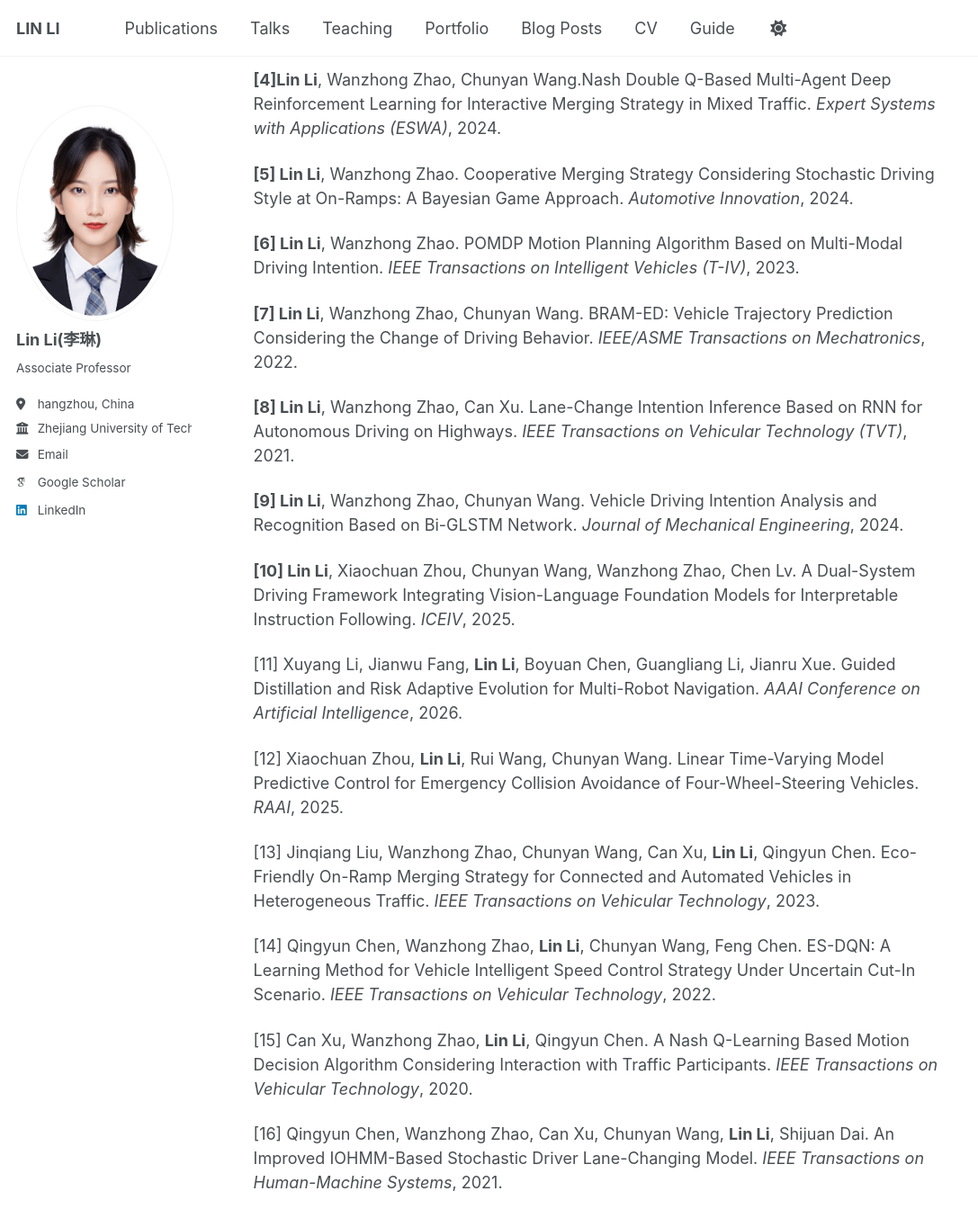
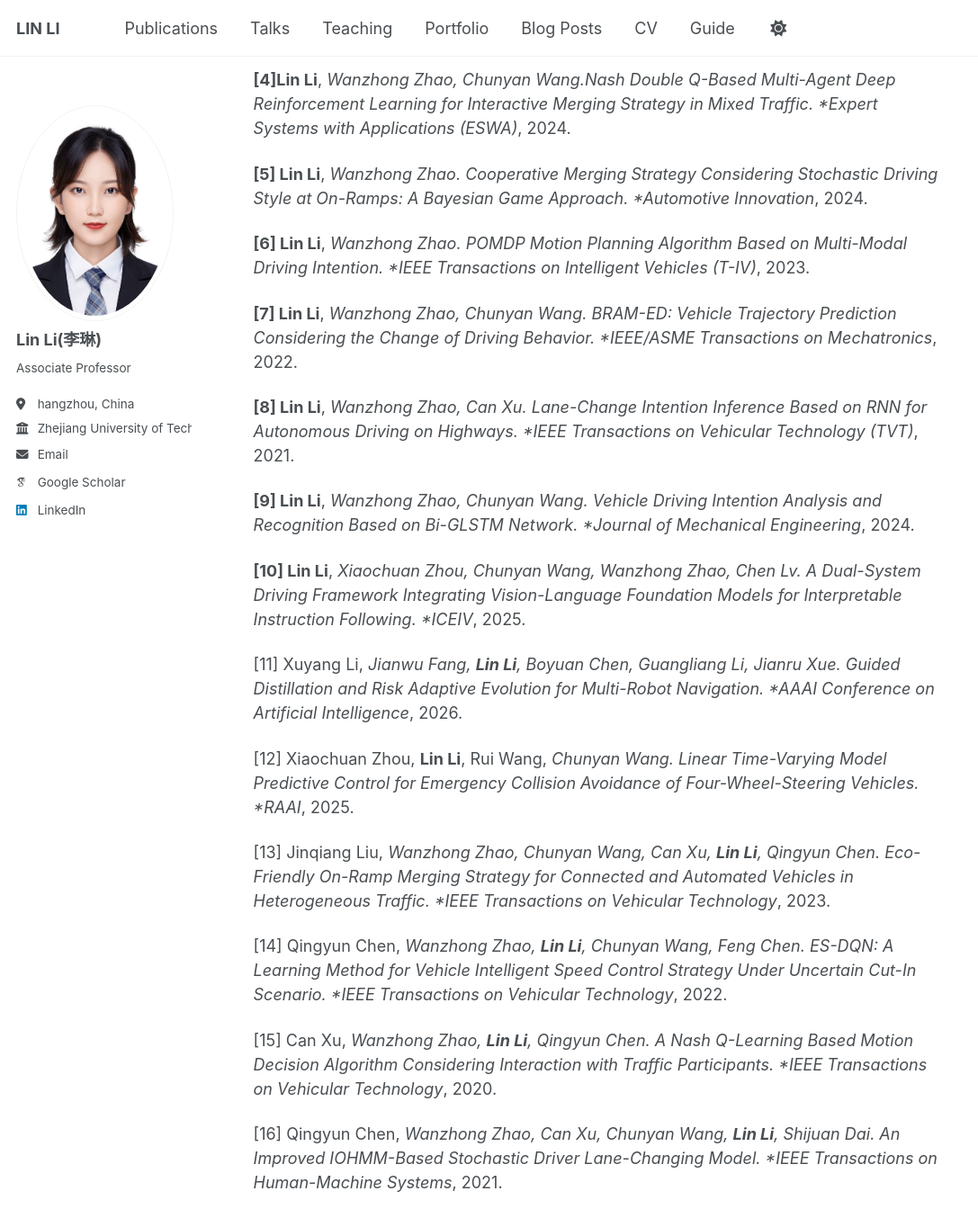
Before and after one commit to lilin96/lilin96a.github.io, a Jekyll site: the page built from _pages/about.md, in a window 1280 px wide and 1400 px high, scrolled down 1059 px. Shown: the top 1364 px of the window at 90% size, without its empty margins (0-1087 px from the left). Built offline with Jekyll 4.4.1, drawn with Linux system fonts in a browser that asks for light colours; some web fonts are replaced; a script bundle is joined from its source files by our own code; library files that are not in the unit come from our copies; some of the changed text lies outside the part shown.

Commit message:
Update about.md

```diff
--- a/_pages/about.md
+++ b/_pages/about.md
@@ -18,34 +18,34 @@
 - Motion Planning
 ## Selected Publications
 
-**[1] Lin Li**, Shuo Cheng, Xiangkun He, Chen Lv. Predictive Risk-Aware MARL-Based Cooperative Driving Strategy for CAVs in Highly Interactive Driving Environments. *IEEE Transactions on Intelligent Transportation Systems (T-ITS)*, 2026.
+**[1] Lin Li**, Shuo Cheng, Xiangkun He, *Chen Lv. Predictive Risk-Aware MARL-Based Cooperative Driving Strategy for CAVs in Highly Interactive Driving Environments. *IEEE Transactions on Intelligent Transportation Systems (T-ITS)*, 2026.
 
-**[2] Lin Li**, Yuxin Cai, Jianwu Fang, Jianru Xue, Chen Lv. COVLM-RL: Critical Object-Oriented Reasoning for Autonomous Driving Using VLM-Guided Reinforcement Learning. *IEEE ITSC 2025* 🏆 **Best Paper Award (First Prize)**
+**[2] Lin Li**, Yuxin Cai, Jianwu Fang, Jianru Xue, *Chen Lv. COVLM-RL: Critical Object-Oriented Reasoning for Autonomous Driving Using VLM-Guided Reinforcement Learning. *IEEE ITSC 2025* 🏆 **Best Paper Award (First Prize)**
 
-**[3] Lin Li**, Runjia Tan, Jianwu Fang, Jianru Xue, Chen Lv. LLM-Augmented Hierarchical Reinforcement Learning for Human-Like Decision Making. *Expert Systems with Applications (ESWA)*, 2025.
+**[3] Lin Li**, Runjia Tan, Jianwu Fang, Jianru Xue, *Chen Lv. LLM-Augmented Hierarchical Reinforcement Learning for Human-Like Decision Making. *Expert Systems with Applications (ESWA)*, 2025.
 
-**[4]Lin Li**, Wanzhong Zhao, Chunyan Wang.Nash Double Q-Based Multi-Agent Deep Reinforcement Learning for Interactive Merging Strategy in Mixed Traffic. *Expert Systems with Applications (ESWA)*, 2024.
+**[4]Lin Li**, *Wanzhong Zhao, Chunyan Wang.Nash Double Q-Based Multi-Agent Deep Reinforcement Learning for Interactive Merging Strategy in Mixed Traffic. *Expert Systems with Applications (ESWA)*, 2024.
 
-**[5] Lin Li**, Wanzhong Zhao. Cooperative Merging Strategy Considering Stochastic Driving Style at On-Ramps: A Bayesian Game Approach. *Automotive Innovation*, 2024.
+**[5] Lin Li**, *Wanzhong Zhao. Cooperative Merging Strategy Considering Stochastic Driving Style at On-Ramps: A Bayesian Game Approach. *Automotive Innovation*, 2024.
 
-**[6] Lin Li**, Wanzhong Zhao. POMDP Motion Planning Algorithm Based on Multi-Modal Driving Intention. *IEEE Transactions on Intelligent Vehicles (T-IV)*, 2023.
+**[6] Lin Li**, *Wanzhong Zhao. POMDP Motion Planning Algorithm Based on Multi-Modal Driving Intention. *IEEE Transactions on Intelligent Vehicles (T-IV)*, 2023.
 
-**[7] Lin Li**, Wanzhong Zhao, Chunyan Wang. BRAM-ED: Vehicle Trajectory Prediction Considering the Change of Driving Behavior. *IEEE/ASME Transactions on Mechatronics*, 2022.
+**[7] Lin Li**, *Wanzhong Zhao, Chunyan Wang. BRAM-ED: Vehicle Trajectory Prediction Considering the Change of Driving Behavior. *IEEE/ASME Transactions on Mechatronics*, 2022.
 
-**[8] Lin Li**, Wanzhong Zhao, Can Xu. Lane-Change Intention Inference Based on RNN for Autonomous Driving on Highways. *IEEE Transactions on Vehicular Technology (TVT)*, 2021.
+**[8] Lin Li**, *Wanzhong Zhao, Can Xu. Lane-Change Intention Inference Based on RNN for Autonomous Driving on Highways. *IEEE Transactions on Vehicular Technology (TVT)*, 2021.
 
-**[9] Lin Li**, Wanzhong Zhao, Chunyan Wang. Vehicle Driving Intention Analysis and Recognition Based on Bi-GLSTM Network. *Journal of Mechanical Engineering*, 2024.
+**[9] Lin Li**, *Wanzhong Zhao, Chunyan Wang. Vehicle Driving Intention Analysis and Recognition Based on Bi-GLSTM Network. *Journal of Mechanical Engineering*, 2024.
 
-**[10] Lin Li**, Xiaochuan Zhou, Chunyan Wang, Wanzhong Zhao, Chen Lv. A Dual-System Driving Framework Integrating Vision-Language Foundation Models for Interpretable Instruction Following. *ICEIV*, 2025.
+**[10] Lin Li**, *Xiaochuan Zhou, Chunyan Wang, Wanzhong Zhao, Chen Lv. A Dual-System Driving Framework Integrating Vision-Language Foundation Models for Interpretable Instruction Following. *ICEIV*, 2025.
 
-[11] Xuyang Li, Jianwu Fang, **Lin Li**, Boyuan Chen, Guangliang Li, Jianru Xue. Guided Distillation and Risk Adaptive Evolution for Multi-Robot Navigation. *AAAI Conference on Artificial Intelligence*, 2026.
+[11] Xuyang Li, *Jianwu Fang, **Lin Li**, Boyuan Chen, Guangliang Li, Jianru Xue. Guided Distillation and Risk Adaptive Evolution for Multi-Robot Navigation. *AAAI Conference on Artificial Intelligence*, 2026.
 
-[12] Xiaochuan Zhou, **Lin Li**, Rui Wang, Chunyan Wang. Linear Time-Varying Model Predictive Control for Emergency Collision Avoidance of Four-Wheel-Steering Vehicles. *RAAI*, 2025.
+[12] Xiaochuan Zhou, **Lin Li**, Rui Wang, *Chunyan Wang. Linear Time-Varying Model Predictive Control for Emergency Collision Avoidance of Four-Wheel-Steering Vehicles. *RAAI*, 2025.
 
-[13] Jinqiang Liu, Wanzhong Zhao, Chunyan Wang, Can Xu, **Lin Li**, Qingyun Chen. Eco-Friendly On-Ramp Merging Strategy for Connected and Automated Vehicles in Heterogeneous Traffic. *IEEE Transactions on Vehicular Technology*, 2023.
+[13] Jinqiang Liu, *Wanzhong Zhao, Chunyan Wang, Can Xu, **Lin Li**, Qingyun Chen. Eco-Friendly On-Ramp Merging Strategy for Connected and Automated Vehicles in Heterogeneous Traffic. *IEEE Transactions on Vehicular Technology*, 2023.
 
-[14] Qingyun Chen, Wanzhong Zhao, **Lin Li**, Chunyan Wang, Feng Chen. ES-DQN: A Learning Method for Vehicle Intelligent Speed Control Strategy Under Uncertain Cut-In Scenario. *IEEE Transactions on Vehicular Technology*, 2022.
+[14] Qingyun Chen, *Wanzhong Zhao, **Lin Li**, Chunyan Wang, Feng Chen. ES-DQN: A Learning Method for Vehicle Intelligent Speed Control Strategy Under Uncertain Cut-In Scenario. *IEEE Transactions on Vehicular Technology*, 2022.
 
-[15] Can Xu, Wanzhong Zhao, **Lin Li**, Qingyun Chen. A Nash Q-Learning Based Motion Decision Algorithm Considering Interaction with Traffic Participants. *IEEE Transactions on Vehicular Technology*, 2020.
+[15] Can Xu, *Wanzhong Zhao, **Lin Li**, Qingyun Chen. A Nash Q-Learning Based Motion Decision Algorithm Considering Interaction with Traffic Participants. *IEEE Transactions on Vehicular Technology*, 2020.
 
-[16] Qingyun Chen, Wanzhong Zhao, Can Xu, Chunyan Wang, **Lin Li**, Shijuan Dai. An Improved IOHMM-Based Stochastic Driver Lane-Changing Model. *IEEE Transactions on Human-Machine Systems*, 2021.
+[16] Qingyun Chen, *Wanzhong Zhao, Can Xu, Chunyan Wang, **Lin Li**, Shijuan Dai. An Improved IOHMM-Based Stochastic Driver Lane-Changing Model. *IEEE Transactions on Human-Machine Systems*, 2021.
```
